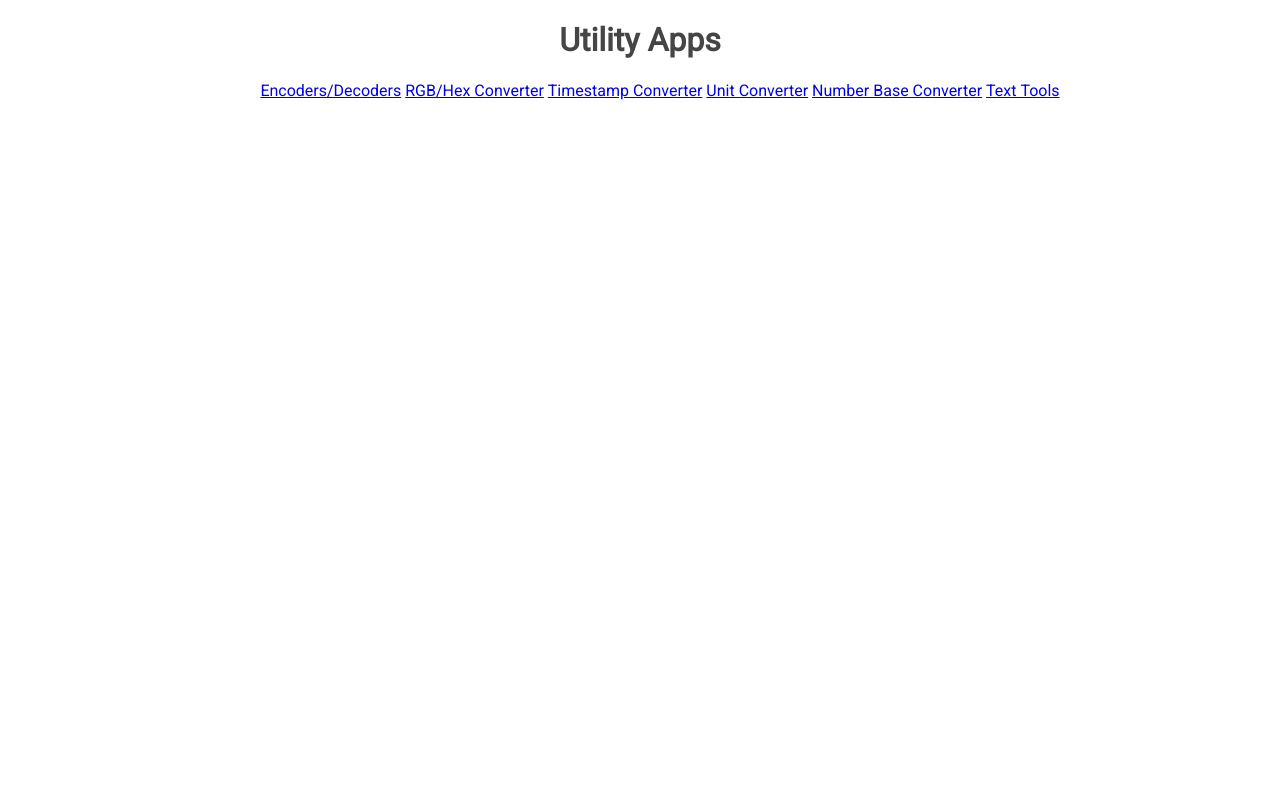
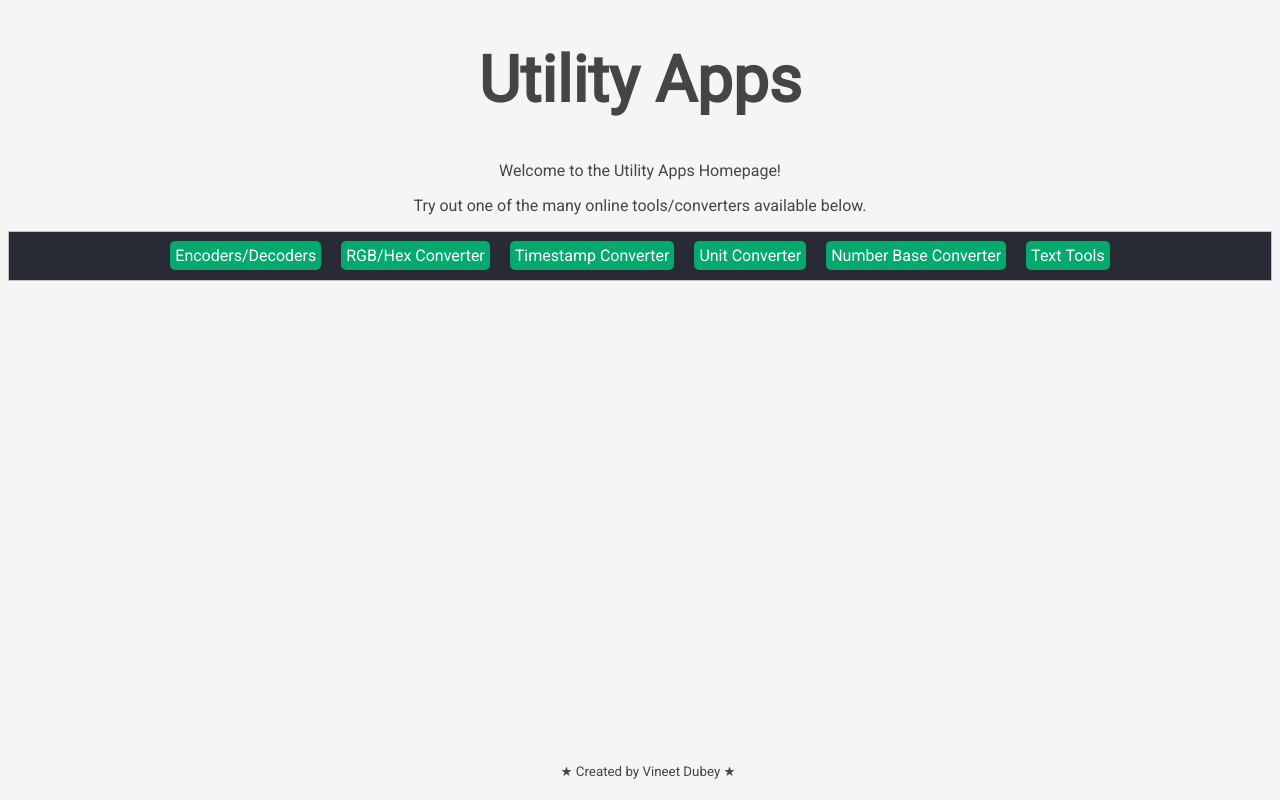
Before and after one commit to vineetvdubey/utility-apps-ui, a website: page index.html in a window 1280 px wide. Drawn offline with Linux system fonts and the light colour scheme.

Commit message:
Tools/utilities update

```diff
--- a/index.html
+++ b/index.html
@@ -15,20 +15,22 @@
 
 <body>
   <header>
-    <h1>Utility Apps</h1>
+    <h1 class="main-title">Utility Apps</h1>
   </header>
   <main>
+    <p>Welcome to the Utility Apps Homepage!</p>
+    <p>Try out one of the many online tools/converters available below.</p>
     <ul class="apps-list">
-      <li><a href="/apps/encoders-decoders/" class="">Encoders/Decoders</a></li>
-      <li><a href="/apps/rgb-hex-converter/" class="">RGB/Hex&nbsp;Converter</a></li>
-      <li><a href="/apps/timestamp-converter/" class="">Timestamp&nbsp;Converter</a></li>
-      <li><a href="/apps/unit-converter/" class="">Unit&nbsp;Converter</a></li>
-      <li><a href="/apps/number-base-converter/" class="">Number&nbsp;Base&nbsp;Converter</a></li>
-      <li><a href="/apps/text-tools/" class="">Text&nbsp;Tools</a></li>
+      <li><a href="/apps/encoders-decoders/" class="apps-item">Encoders/Decoders</a></li>
+      <li><a href="/apps/rgb-hex-converter/" class="apps-item">RGB/Hex&nbsp;Converter</a></li>
+      <li><a href="/apps/timestamp-converter/" class="apps-item">Timestamp&nbsp;Converter</a></li>
+      <li><a href="/apps/unit-converter/" class="apps-item">Unit&nbsp;Converter</a></li>
+      <li><a href="/apps/number-base-converter/" class="apps-item">Number&nbsp;Base&nbsp;Converter</a></li>
+      <li><a href="/apps/text-tools/" class="apps-item">Text&nbsp;Tools</a></li>
     </ul>
   </main>
   <footer>
-
+    <small>★ Created by Vineet Dubey ★</small>
   </footer>
 </body>
 
--- a/resources/css/homepage.css
+++ b/resources/css/homepage.css
@@ -1,7 +1,55 @@
-.apps-list {
+html {
+  background-color: whitesmoke;
   text-align: center;
 }
 
-.apps-list li {
-  display: inline-block;
+.main-title {
+  font-size: 4em;
 }
+
+.apps-list {
+  list-style: none;
+  display: flex;
+  flex-flow: row wrap;
+  justify-content: center;
+  align-items: center;
+  border: 1px solid silver;
+  background-color: #282a35;
+  padding-left: 10vw;
+  padding-right: 10vw;
+  margin: 0;
+}
+
+.apps-item {
+  background: #04aa6d;
+  padding: 5px;
+  width: 100px;
+  height: 100px;
+  margin: 10px;
+  text-decoration: none;
+  line-height: 3em;
+  color: #ffffff;
+  font-size: 1em;
+  text-align: center;
+  border-radius: 5px;
+}
+
+.apps-item:hover {
+  font-weight: bolder;
+  color: #282a35;
+}
+
+@media screen and (max-width: 600px) {
+  .apps-list {
+    /* On small screens, we are no longer using row direction but column */
+    flex-direction: column;
+  }
+}
+
+footer {
+  width: 100%;
+  overflow: hidden;
+  position: fixed;
+  bottom: 20px;
+  text-align: center;
+}
--- a/resources/css/main.css
+++ b/resources/css/main.css
@@ -1,6 +1,6 @@
 html {
   font-family: 'Roboto', sans-serif;
-  background-color: #ffffff;
+  background-color: whitesmoke;
   color: #454545;
 }
 
```
